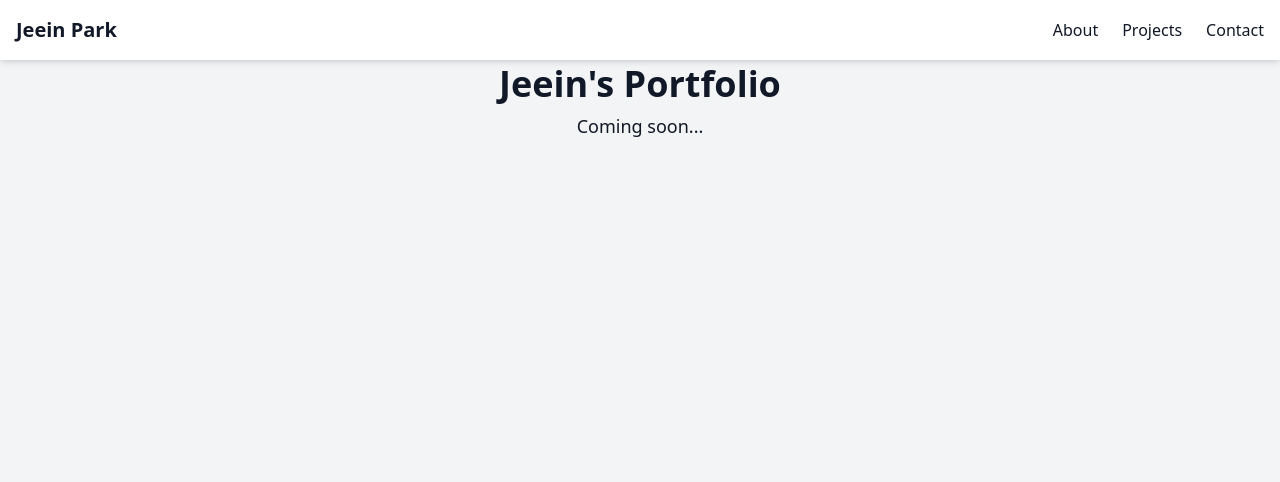
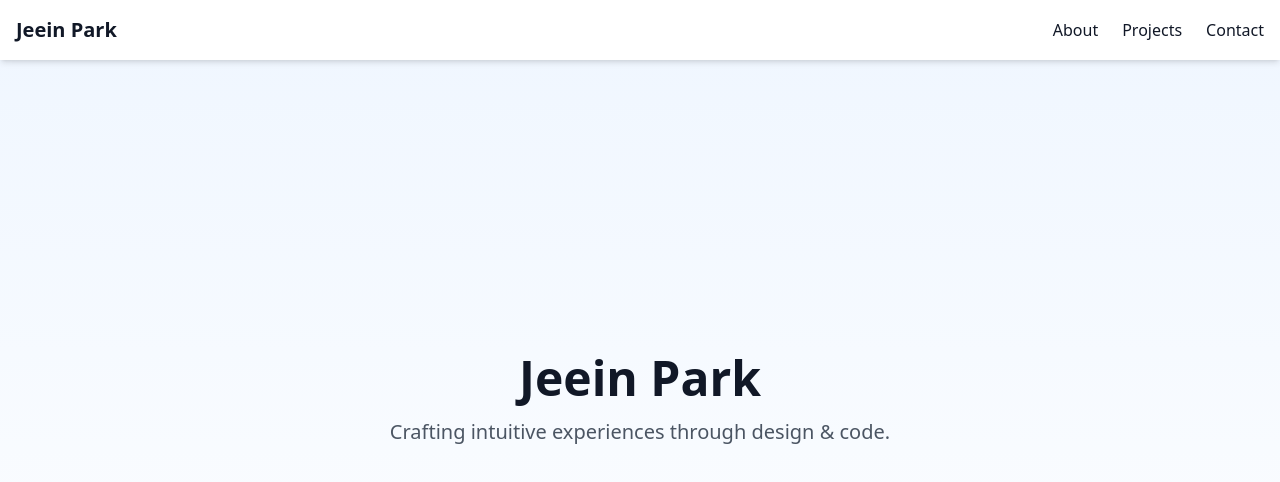
Before and after one commit to JeeIn-Park/JeeIn-Park.github.io, a React (Create React App) app in the folder my-portfolio/: page / in a window 1280 px wide. Shown: the top 482 px of the page. Built offline with nearby package versions, Linux system fonts and the light colour scheme.

Commit message:
initial design temp

```diff
--- a/my-portfolio/src/App.tsx
+++ b/my-portfolio/src/App.tsx
@@ -1,14 +1,12 @@
 import React from "react";
-import Navbar from "./Navbar";
+import Navbar from "./components/Navbar";
+import Hero from "./components/Hero";
 
 const App: React.FC = () => {
   return (
-    <div className="bg-gray-100 text-gray-900 min-h-screen">
+    <div className="bg-gray-100 text-gray-900">
       <Navbar />
-      <main className="pt-16 text-center">
-        <h1 className="text-4xl font-bold">Jeein's Portfolio</h1>
-        <p className="text-lg mt-2">Coming soon...</p>
-      </main>
+      <Hero />
     </div>
   );
 };
--- /dev/null
+++ b/my-portfolio/src/components/Hero.tsx
@@ -0,0 +1,27 @@
+import React from "react";
+import { motion } from "framer-motion";
+
+const Hero: React.FC = () => {
+  return (
+    <section className="flex flex-col items-center justify-center min-h-screen text-center bg-gradient-to-b from-blue-50 to-white">
+      <motion.h1
+        className="text-5xl font-extrabold text-gray-900"
+        initial={{ opacity: 0, y: -20 }}
+        animate={{ opacity: 1, y: 0 }}
+        transition={{ duration: 1 }}
+      >
+        Jeein Park
+      </motion.h1>
+      <motion.p
+        className="mt-4 text-xl text-gray-600"
+        initial={{ opacity: 0, y: 10 }}
+        animate={{ opacity: 1, y: 0 }}
+        transition={{ delay: 0.3, duration: 1 }}
+      >
+        Crafting intuitive experiences through design & code.
+      </motion.p>
+    </section>
+  );
+};
+
+export default Hero;
--- a/package.json
+++ b/package.json
@@ -4,5 +4,8 @@
     "gh-pages": "^6.3.0",
     "postcss": "^8.5.3",
     "tailwindcss": "^4.0.14"
+  },
+  "dependencies": {
+    "framer-motion": "^12.5.0"
   }
 }
```
Also changed, not shown: my-portfolio/src/components/Navbar.tsx (renamed from my-portfolio/src/Navbar.tsx), 1 other file (tests, documents, lock files or other folders).
